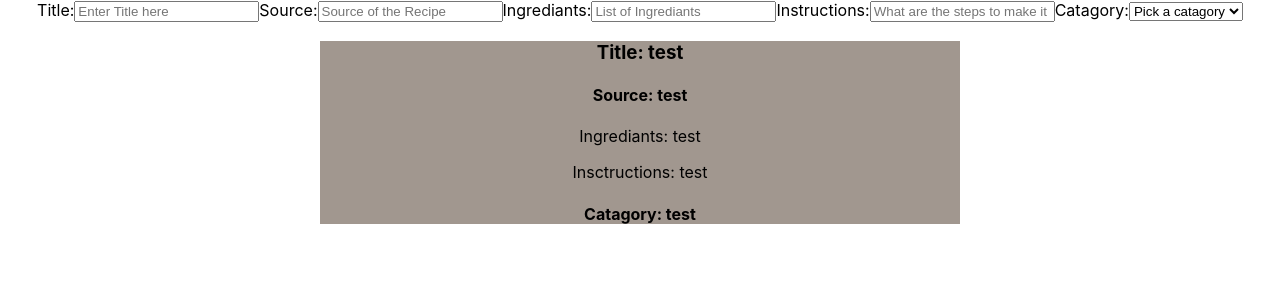
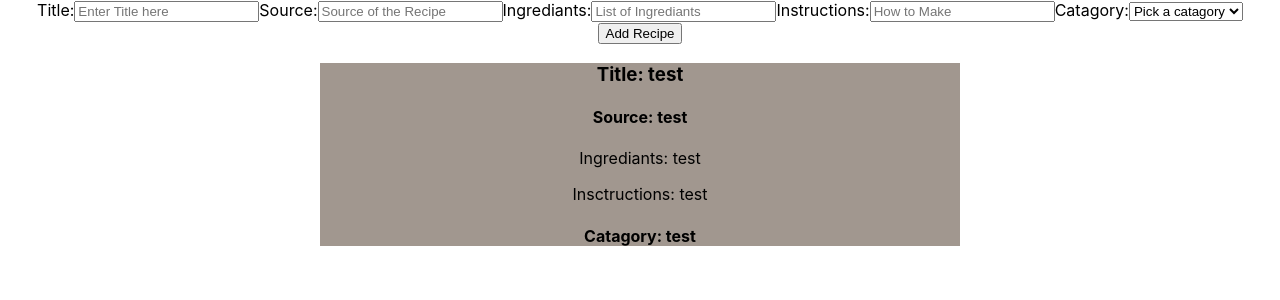
Before and after one commit to ft-bw-may-secret-family-recipes/front-end, a React (Create React App) app: page / in a window 1280 px wide. Shown: the top 300 px of the page. Built offline with nearby package versions, Linux system fonts and the light colour scheme.

Commit message:
update to newrecipe file

```diff
--- a/src/components/Newrecipe.js
+++ b/src/components/Newrecipe.js
@@ -1,7 +1,15 @@
 import React from 'react';
+import styled from 'styled-components';
+
+const Form = styled.div`
+    display: flex;
+    flex-direction: column;
+    justify-content: space-between;
+`;
 
 function NewRecipe() {
     return(
+      <Form>
         <form>
             <lable>
                 Title:
@@ -17,7 +25,7 @@ function NewRecipe() {
             </lable>
             <lable>
                 Instructions:
-                <input type='text' placeholder='What are the steps to make it'></input>
+                <input type='text' placeholder='How to Make'></input>
             </lable>
             <lable>
                 Catagory:
@@ -31,6 +39,10 @@ function NewRecipe() {
                 </select>
             </lable>
         </form>
+        <submit>
+            <button>Add Recipe</button>
+        </submit>
+      </Form>
     )
 }
 
```
